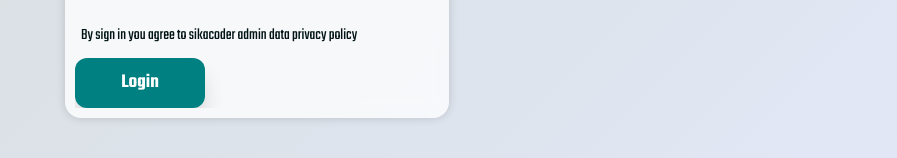
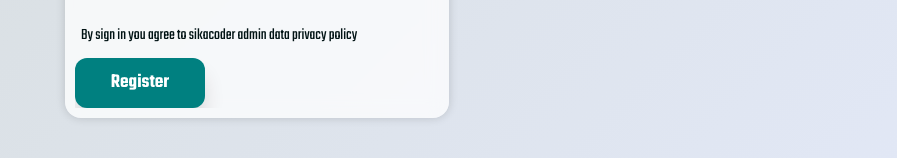
Before and after one commit to Kwarto/sikacoder, a React (Vite) app: page /sc-admin-panel/login in a window 1280 px wide. Shown: the part 524-682 px from the top of the page, without its empty margins (383-1280 px from the left). Built offline with nearby package versions, Linux system fonts and the light colour scheme; no server answers.

Commit message:
Added register admin component v1.0.3

```diff
--- a/src/pages/admin/Auth.jsx
+++ b/src/pages/admin/Auth.jsx
@@ -94,7 +94,7 @@ const Auth = () => {
               By sign in you agree to sikacoder admin data privacy policy
             </p>
           </div>
-          <button className="btn">{loading && <CgSpinner className="spinner"/>} <span>Login</span></button>
+          <button className="btn">{loading && <CgSpinner className="spinner"/>} <span>{login ? 'Login' : 'Register'}</span></button>
         </div>
       </form>
     </AdminAuthContainerWrapper>
```
